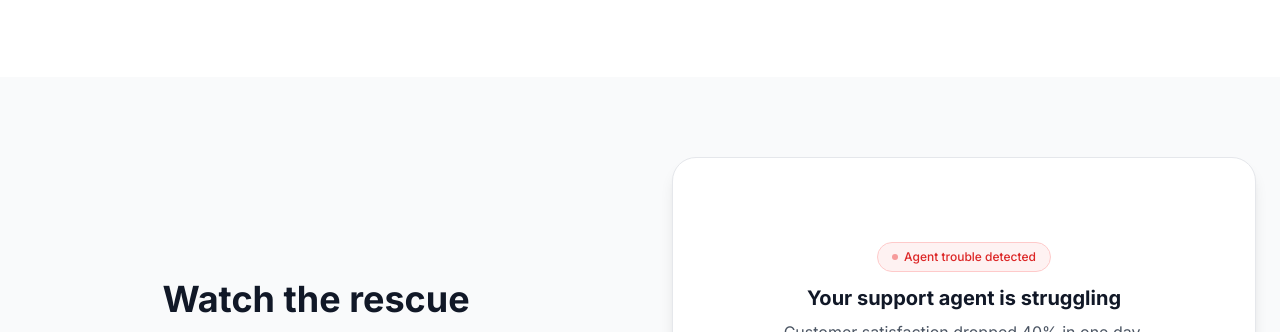
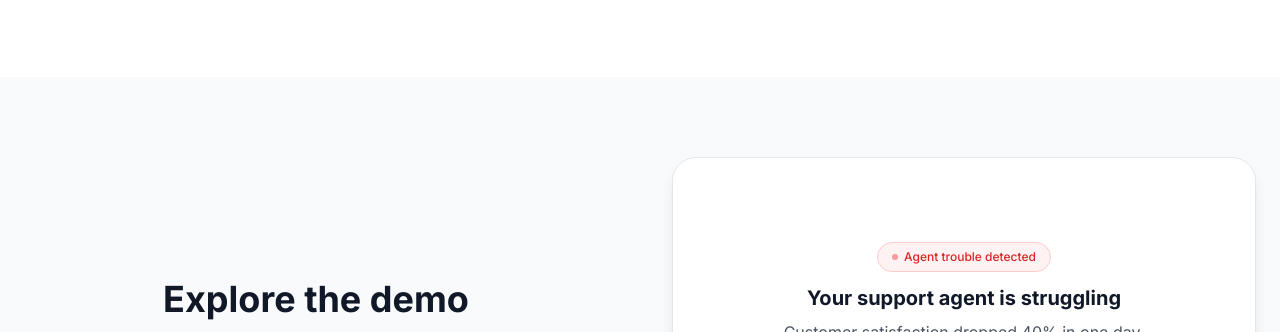
Before and after one commit to samarthkamblisk-glitch/project-synth, a website: page index.html in a window 1280 px wide. Shown: the part 441-773 px from the top of the page. Drawn offline with nearby package versions, Linux system fonts and the light colour scheme.

Commit message:
Change slides title to 'Explore the demo'

```diff
--- a/index.html
+++ b/index.html
@@ -159,7 +159,7 @@
 
                 <!-- Left: Text and CTA -->
                 <div class="text-center">
-                    <h2 class="text-3xl md:text-4xl font-bold text-gray-900 mb-4">Watch the rescue</h2>
+                    <h2 class="text-3xl md:text-4xl font-bold text-gray-900 mb-4">Explore the demo</h2>
                     <p class="text-xl text-gray-600 mb-8">
                         Explore our demo to see how you can onboard, measure, and govern your AI workforce - no code required.
                     </p>
```
